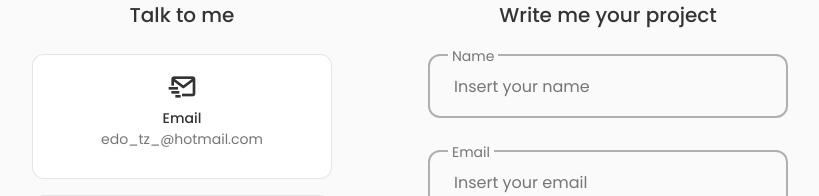
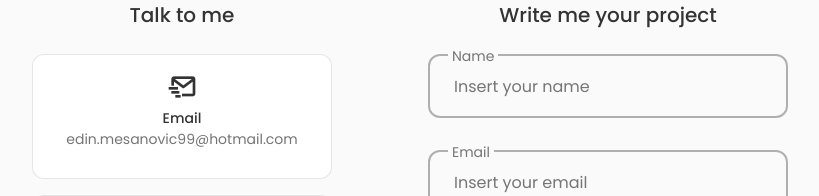
Before and after one commit to EdinMesanovic/portfolio_no1, a React (Vite) app: page / in a window 1280 px wide. Shown: the part 4320-4516 px from the top of the page, without its empty margins (230-1049 px from the left). Built offline with nearby package versions, Linux system fonts and the light colour scheme.

Commit message:
Email update

```diff
--- a/src/components/contact/Contact.jsx
+++ b/src/components/contact/Contact.jsx
@@ -29,7 +29,7 @@ const Contact = () => {
                         <i className="bx bx-mail-send contact__card-icon"></i>
 
                         <h3 className="contact__card-title">Email</h3>
-                        <span className="contact__card-data">edo_tz_@hotmail.com</span>
+                        <span className="contact__card-data">edin.mesanovic99@hotmail.com</span>
 
 
                     </div>
```
